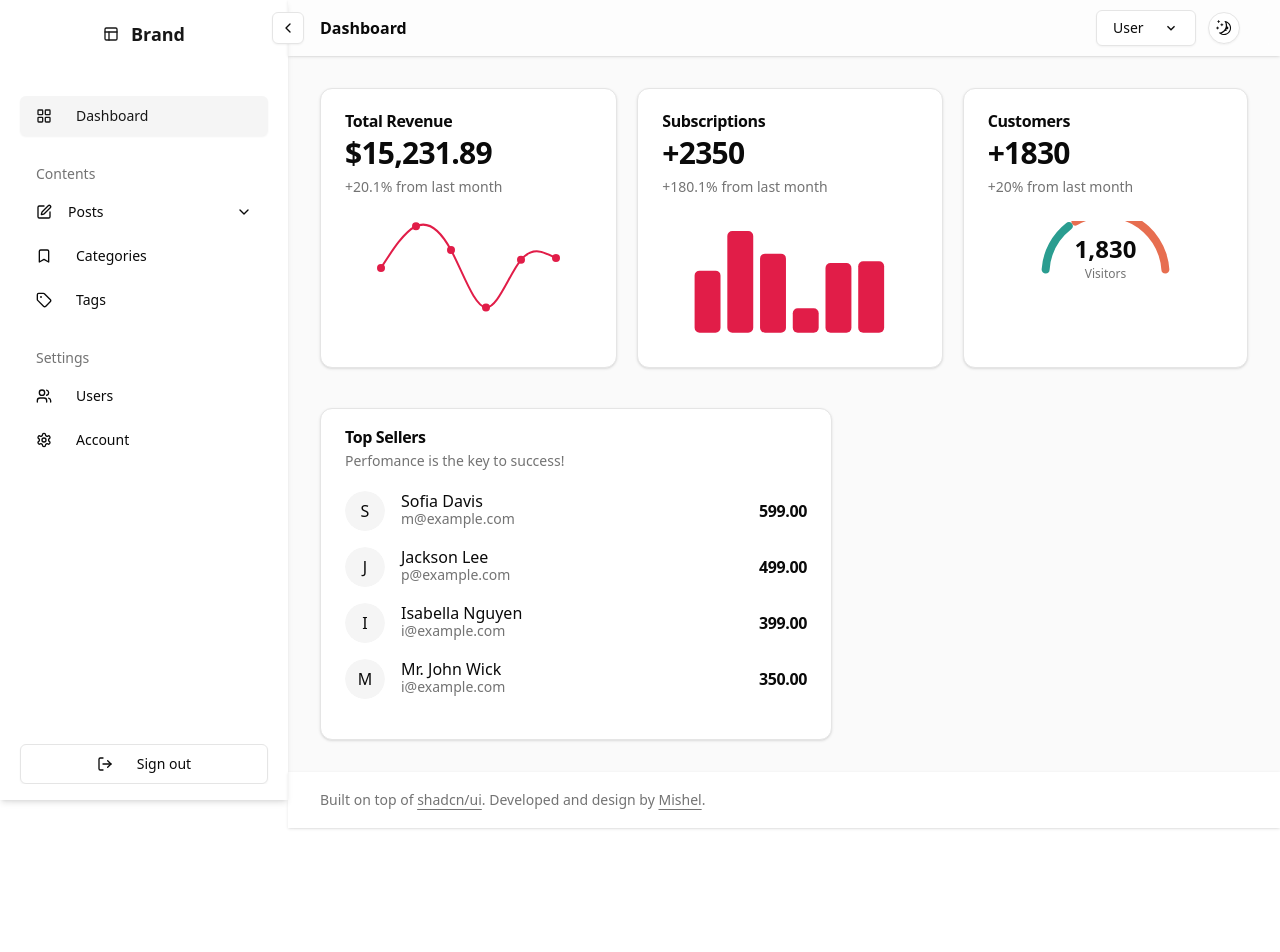
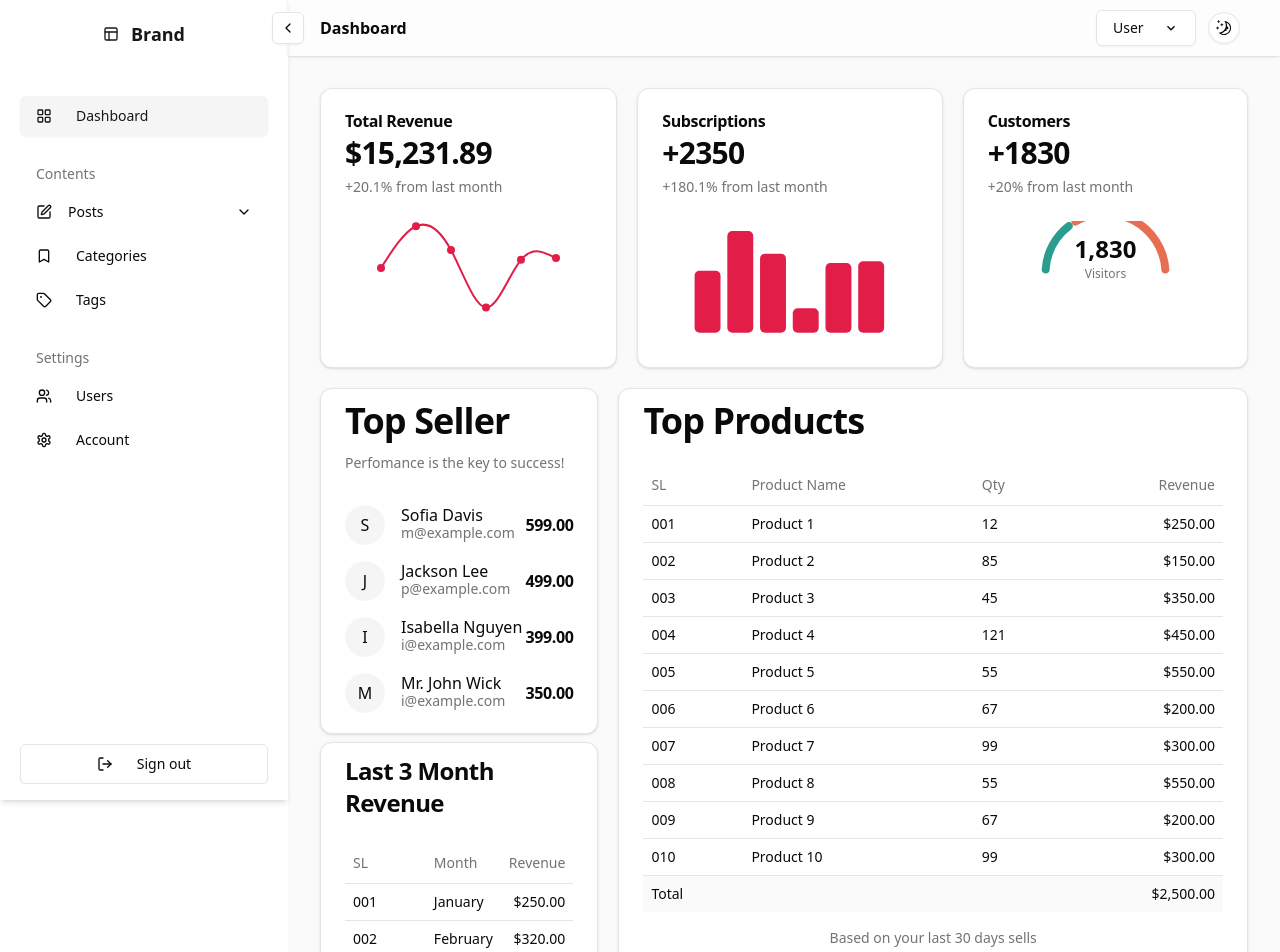
Before and after one commit to KE9SH1N/next-with-shadcn, a Next.js app: page /dashboard in a window 1280 px wide. Shown: the top 952 px of the page. Before the commit the page ends 828 px from the top, so only its background shows below. Built offline with nearby package versions, Linux system fonts and the light colour scheme.

Commit message:
overall dashborad ui done with top product section and last 3 month revenue table

```diff
--- /dev/null
+++ b/src/app/(routes)/dashboard/DataTable.tsx
@@ -0,0 +1,119 @@
+import {
+	Table,
+	TableBody,
+	TableCaption,
+	TableCell,
+	TableFooter,
+	TableHead,
+	TableHeader,
+	TableRow,
+} from "@/components/ui/table";
+
+const productData = [
+	{
+		sl: "001",
+		productName: "Product 1",
+		totalAmount: "$250.00",
+		qty: 12,
+		paymentMethod: "Credit Card",
+	},
+	{
+		sl: "002",
+		productName: "Product 2",
+		totalAmount: "$150.00",
+		qty: 85,
+		paymentMethod: "PayPal",
+	},
+	{
+		sl: "003",
+		productName: "Product 3",
+		totalAmount: "$350.00",
+		qty: 45,
+		paymentMethod: "Bank Transfer",
+	},
+	{
+		sl: "004",
+		productName: "Product 4",
+		totalAmount: "$450.00",
+		qty: 121,
+		paymentMethod: "Credit Card",
+	},
+	{
+		sl: "005",
+		productName: "Product 5",
+		totalAmount: "$550.00",
+		qty: 55,
+		paymentMethod: "PayPal",
+	},
+	{
+		sl: "006",
+		productName: "Product 6",
+		totalAmount: "$200.00",
+		qty: 67,
+		paymentMethod: "Bank Transfer",
+	},
+	{
+		sl: "007",
+		productName: "Product 7",
+		totalAmount: "$300.00",
+		qty: 99,
+		paymentMethod: "Credit Card",
+	},
+	{
+		sl: "008",
+		productName: "Product 8",
+		totalAmount: "$550.00",
+		qty: 55,
+		paymentMethod: "PayPal",
+	},
+	{
+		sl: "009",
+		productName: "Product 9",
+		totalAmount: "$200.00",
+		qty: 67,
+		paymentMethod: "Bank Transfer",
+	},
+	{
+		sl: "010",
+		productName: "Product 10",
+		totalAmount: "$300.00",
+		qty: 99,
+		paymentMethod: "Credit Card",
+	},
+];
+
+const DataTable = () => {
+	return (
+		<div>
+			<Table>
+				<TableCaption>Based on your last 30 days sells</TableCaption>
+				<TableHeader>
+					<TableRow>
+						<TableHead className="w-[100px]">SL</TableHead>
+						<TableHead>Product Name</TableHead>
+						<TableHead>Qty</TableHead>
+						<TableHead className="text-right">Revenue</TableHead>
+					</TableRow>
+				</TableHeader>
+				<TableBody>
+					{productData.map((item) => (
+						<TableRow key={item.sl}>
+							<TableCell className="font-medium">{item.sl}</TableCell>
+							<TableCell>{item.productName}</TableCell>
+							<TableCell>{item.qty}</TableCell>
+							<TableCell className="text-right">{item.totalAmount}</TableCell>
+						</TableRow>
+					))}
+				</TableBody>
+				<TableFooter>
+					<TableRow>
+						<TableCell colSpan={3}>Total</TableCell>
+						<TableCell className="text-right">$2,500.00</TableCell>
+					</TableRow>
+				</TableFooter>
+			</Table>
+		</div>
+	);
+};
+
+export default DataTable;
--- /dev/null
+++ b/src/app/(routes)/dashboard/MonthlyRevenueList.tsx
@@ -0,0 +1,53 @@
+import {
+	Table,
+	TableBody,
+	TableCell,
+	TableHead,
+	TableHeader,
+	TableRow,
+} from "@/components/ui/table";
+
+const productData = [
+	{
+		sl: "001",
+		month: "January",
+		totalRevenue: "$250.00",
+	},
+	{
+		sl: "002",
+		month: "February",
+		totalRevenue: "$320.00",
+	},
+	{
+		sl: "003",
+		month: "March",
+		totalRevenue: "$410.00",
+	},
+];
+
+const MonthlyRevenueList = () => {
+	return (
+		<div>
+			<Table>
+				<TableHeader>
+					<TableRow>
+						<TableHead className="w-[100px]">SL</TableHead>
+						<TableHead>Month</TableHead>
+						<TableHead className="text-right">Revenue</TableHead>
+					</TableRow>
+				</TableHeader>
+				<TableBody>
+					{productData.map((item) => (
+						<TableRow key={item.sl}>
+							<TableCell className="font-medium">{item.sl}</TableCell>
+							<TableCell>{item.month}</TableCell>
+							<TableCell className="text-right">{item.totalRevenue}</TableCell>
+						</TableRow>
+					))}
+				</TableBody>
+			</Table>
+		</div>
+	);
+};
+
+export default MonthlyRevenueList;
--- a/src/app/(routes)/dashboard/page.tsx
+++ b/src/app/(routes)/dashboard/page.tsx
@@ -2,8 +2,10 @@ import GBarChart from "@/app/component/common/GBarChart";
 import GCard from "@/app/component/common/GCard";
 import GDotLineChart from "@/app/component/common/GDotLineChart";
 import GRadialChart from "@/app/component/common/GRadialChart";
-import { Test } from "@/app/component/common/Test";
+import ProfileList from "@/app/component/dashboard/ProfileList";
 import ContentLayout from "@/components/custom-ui/helper-ui/ContentLayout";
+import DataTable from "./DataTable";
+import MonthlyRevenueList from "./MonthlyRevenueList";
 
 const page = () => {
 	return (
@@ -37,7 +39,44 @@ const page = () => {
 						/>
 					</div>
 				</div>
-				<Test />
+				<div className="w-full ct-flex-start gap-x-5 my-5">
+					<div className="w-[30%] flex flex-col gap-y-2">
+						<div className="max-w-[1/3] flex-grow ">
+							<GCard
+								cardHeaderClass="py-3"
+								cardPrimaryTitle="Top Seller"
+								cardPrimaryTitleClass="text-4xl"
+								cardDescription="Perfomance is the key to success!"
+								// cardSecondaryTitleClass="hidden"
+								// cardDescriptionClass="hidden"
+								chart={<ProfileList />}
+							/>
+						</div>
+
+						<div className="max-w-[1/3] flex-grow ">
+							<GCard
+								cardClass="min-h-[245px]"
+								cardHeaderClass="py-3"
+								cardPrimaryTitle="Last 3 Month Revenue"
+								cardPrimaryTitleClass="text-2xl"
+								// cardSecondaryTitleClass="hidden"
+								// cardDescriptionClass="hidden"
+								chart={<MonthlyRevenueList />}
+							/>
+						</div>
+					</div>
+					<div className="max-w-[1/3] flex-grow ">
+						<GCard
+							cardClass="min-h-[600px]"
+							cardHeaderClass="py-3"
+							cardPrimaryTitle="Top Products"
+							cardPrimaryTitleClass="text-4xl"
+							// cardSecondaryTitleClass="hidden"
+							// cardDescriptionClass="hidden"
+							chart={<DataTable />}
+						/>
+					</div>
+				</div>
 			</ContentLayout>
 		</div>
 	);
--- a/src/app/component/common/GCard.tsx
+++ b/src/app/component/common/GCard.tsx
@@ -7,6 +7,7 @@ import {
 } from "@/components/ui/card";
 
 interface GCardProps {
+	cardClass?: string;
 	cardPrimaryTitle?: string;
 	cardSecondaryTitle?: string;
 	cardDescription?: string;
@@ -19,6 +20,7 @@ interface GCardProps {
 }
 
 const GCard: React.FC<GCardProps> = ({
+	cardClass,
 	cardPrimaryTitle,
 	cardSecondaryTitle,
 	cardDescription,
@@ -30,7 +32,7 @@ const GCard: React.FC<GCardProps> = ({
 	cardDescriptionClass,
 }) => {
 	return (
-		<Card className="w-full min-h-[280px]">
+		<Card className={`w-full min-h-[280px] ${cardClass}`}>
 			<CardHeader className={`${cardHeaderClass}`}>
 				<CardTitle className={`${cardPrimaryTitleClass}`}>
 					{cardPrimaryTitle}
--- /dev/null
+++ b/src/app/component/dashboard/ProfileList.tsx
@@ -0,0 +1,52 @@
+import { Avatar, AvatarFallback, AvatarImage } from "@/components/ui/avatar";
+import { CardTitle } from "@/components/ui/card";
+const members = [
+	{
+		name: "Sofia Davis",
+		email: "m@example.com",
+		role: "Owner",
+		amount: "599",
+	},
+	{
+		name: "Jackson Lee",
+		email: "p@example.com",
+		role: "Member",
+		amount: "499",
+	},
+	{
+		name: "Isabella Nguyen",
+		email: "i@example.com",
+		role: "Member",
+		amount: "399",
+	},
+	{
+		name: "Mr. John Wick",
+		email: "i@example.com",
+		role: "Member",
+		amount: "350",
+	},
+];
+
+const ProfileList = () => {
+	return (
+		<div className="space-y-4 my-5">
+			{members.map((member) => (
+				<div key={member.email} className="flex items-center justify-between">
+					<div className="flex items-center space-x-4">
+						<Avatar>
+							<AvatarImage src="" alt={member.name} />
+							<AvatarFallback>{member.name.charAt(0)}</AvatarFallback>
+						</Avatar>
+						<div>
+							<p className="font-medium leading-none">{member.name}</p>
+							<p className="text-sm text-muted-foreground">{member.email}</p>
+						</div>
+					</div>
+					<CardTitle>{member?.amount}.00</CardTitle>
+				</div>
+			))}
+		</div>
+	);
+};
+
+export default ProfileList;
--- /dev/null
+++ b/src/components/ui/table.tsx
@@ -0,0 +1,120 @@
+import * as React from "react"
+
+import { cn } from "@/lib/utils"
+
+const Table = React.forwardRef<
+  HTMLTableElement,
+  React.HTMLAttributes<HTMLTableElement>
+>(({ className, ...props }, ref) => (
+  <div className="relative w-full overflow-auto">
+    <table
+      ref={ref}
+      className={cn("w-full caption-bottom text-sm", className)}
+      {...props}
+    />
+  </div>
+))
+Table.displayName = "Table"
+
+const TableHeader = React.forwardRef<
+  HTMLTableSectionElement,
+  React.HTMLAttributes<HTMLTableSectionElement>
+>(({ className, ...props }, ref) => (
+  <thead ref={ref} className={cn("[&_tr]:border-b", className)} {...props} />
+))
+TableHeader.displayName = "TableHeader"
+
+const TableBody = React.forwardRef<
+  HTMLTableSectionElement,
+  React.HTMLAttributes<HTMLTableSectionElement>
+>(({ className, ...props }, ref) => (
+  <tbody
+    ref={ref}
+    className={cn("[&_tr:last-child]:border-0", className)}
+    {...props}
+  />
+))
+TableBody.displayName = "TableBody"
+
+const TableFooter = React.forwardRef<
+  HTMLTableSectionElement,
+  React.HTMLAttributes<HTMLTableSectionElement>
+>(({ className, ...props }, ref) => (
+  <tfoot
+    ref={ref}
+    className={cn(
+      "border-t bg-muted/50 font-medium [&>tr]:last:border-b-0",
+      className
+    )}
+    {...props}
+  />
+))
+TableFooter.displayName = "TableFooter"
+
+const TableRow = React.forwardRef<
+  HTMLTableRowElement,
+  React.HTMLAttributes<HTMLTableRowElement>
+>(({ className, ...props }, ref) => (
+  <tr
+    ref={ref}
+    className={cn(
+      "border-b transition-colors hover:bg-muted/50 data-[state=selected]:bg-muted",
+      className
+    )}
+    {...props}
+  />
+))
+TableRow.displayName = "TableRow"
+
+const TableHead = React.forwardRef<
+  HTMLTableCellElement,
+  React.ThHTMLAttributes<HTMLTableCellElement>
+>(({ className, ...props }, ref) => (
+  <th
+    ref={ref}
+    className={cn(
+      "h-10 px-2 text-left align-middle font-medium text-muted-foreground [&:has([role=checkbox])]:pr-0 [&>[role=checkbox]]:translate-y-[2px]",
+      className
+    )}
+    {...props}
+  />
+))
+TableHead.displayName = "TableHead"
+
+const TableCell = React.forwardRef<
+  HTMLTableCellElement,
+  React.TdHTMLAttributes<HTMLTableCellElement>
+>(({ className, ...props }, ref) => (
+  <td
+    ref={ref}
+    className={cn(
+      "p-2 align-middle [&:has([role=checkbox])]:pr-0 [&>[role=checkbox]]:translate-y-[2px]",
+      className
+    )}
+    {...props}
+  />
+))
+TableCell.displayName = "TableCell"
+
+const TableCaption = React.forwardRef<
+  HTMLTableCaptionElement,
+  React.HTMLAttributes<HTMLTableCaptionElement>
+>(({ className, ...props }, ref) => (
+  <caption
+    ref={ref}
+    className={cn("mt-4 text-sm text-muted-foreground", className)}
+    {...props}
+  />
+))
+TableCaption.displayName = "TableCaption"
+
+export {
+  Table,
+  TableHeader,
+  TableBody,
+  TableFooter,
+  TableHead,
+  TableRow,
+  TableCell,
+  TableCaption,
+}
```
